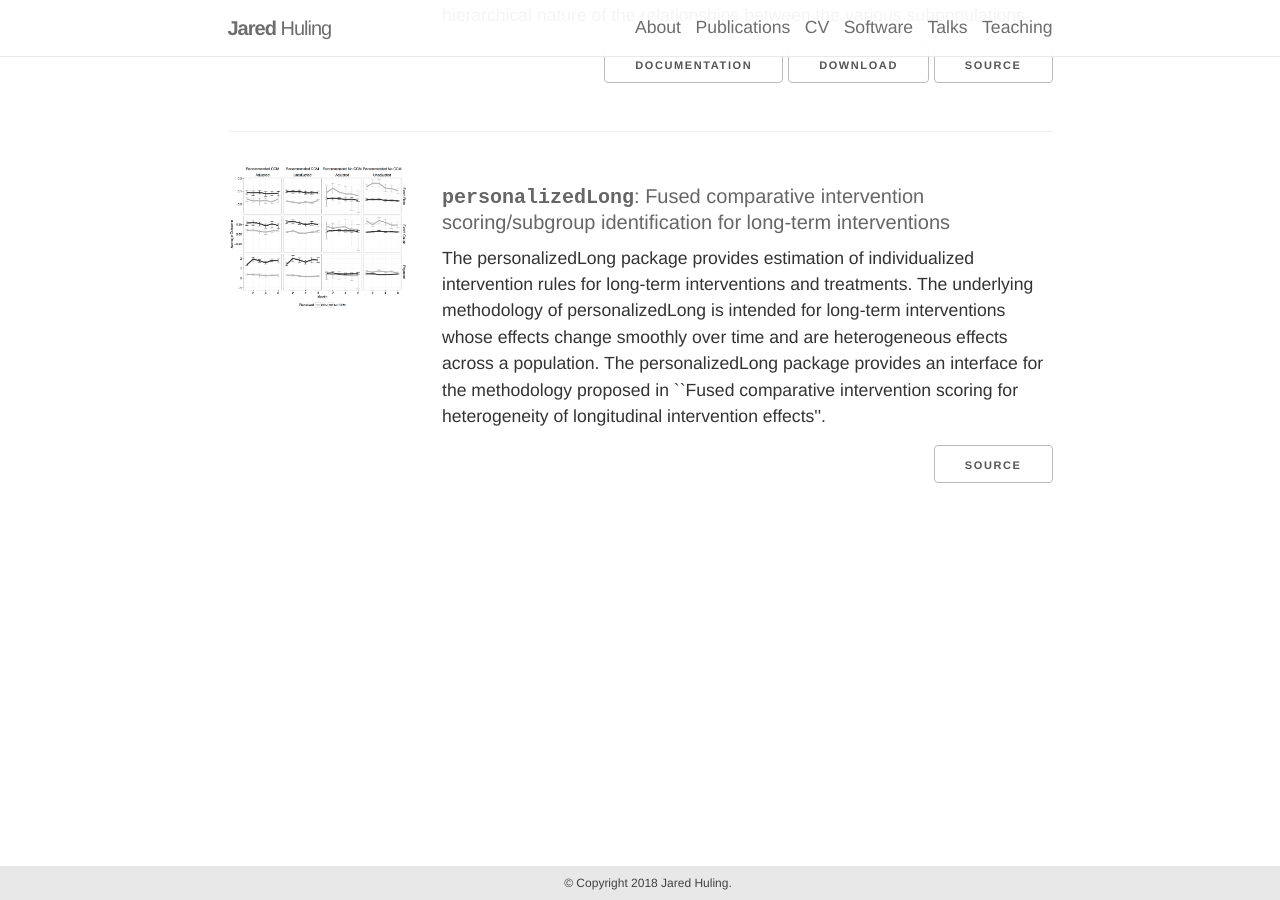
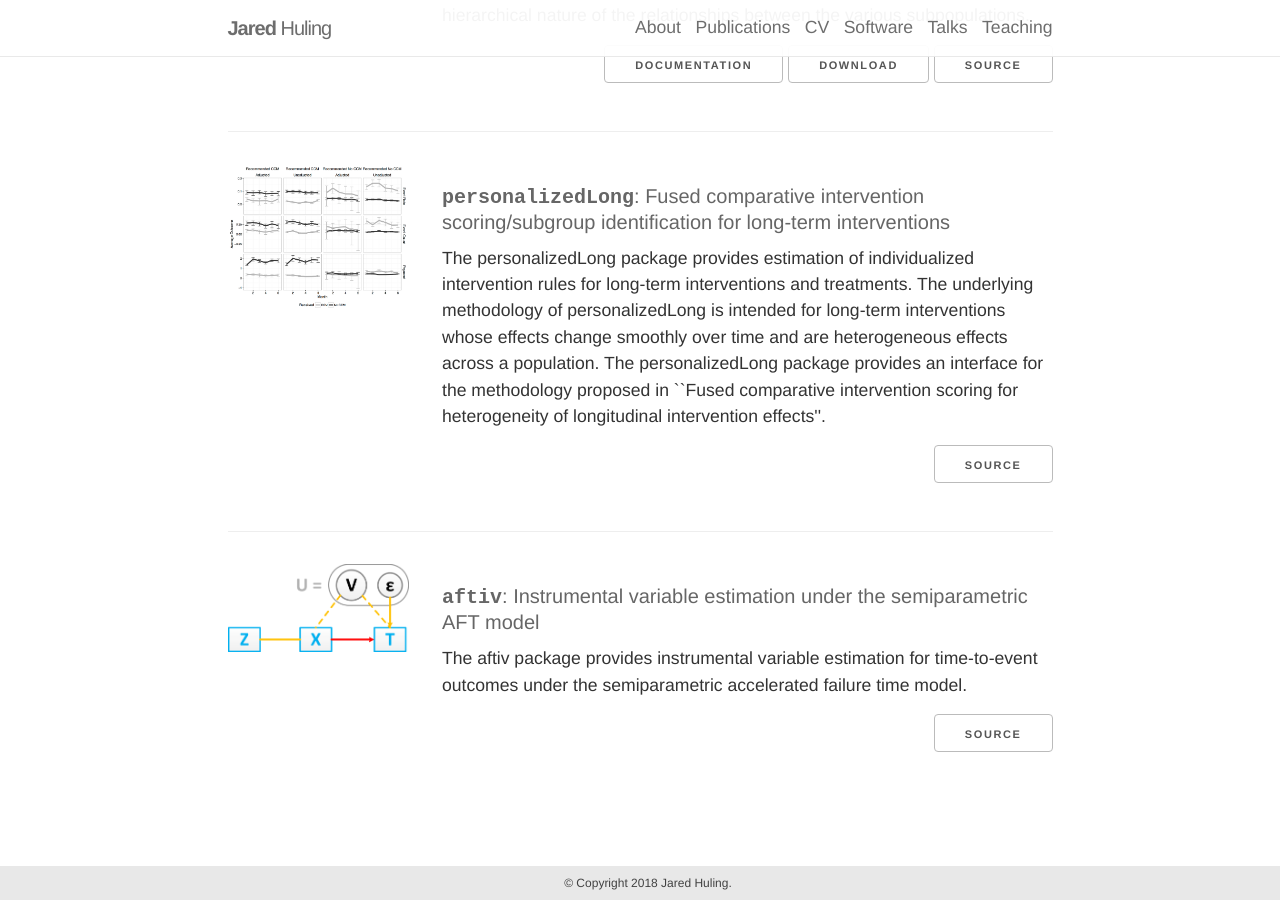
Before and after one commit to jaredhuling/jaredhuling.github.io, a Jekyll site: the page built from _pages/software.md, in a window 1280 px wide and 900 px high, scrolled down 1389 px. Built offline with Jekyll 4.4.1, drawn with Linux system fonts in a browser that asks for light colours; nearby versions of some CDN libraries.

Commit message:
software

```diff
--- a/_pages/software.md
+++ b/_pages/software.md
@@ -126,3 +126,30 @@ permalink: /software/
     </div>
 
   </div>
+
+
+<div class="docs-section">
+
+    <div class="row">
+
+      <div class="three columns">
+        <img src="/images/talks/iv_assumptions.png" width="100%" alt="AFT-IV" />
+      </div>
+
+      <div class="nine columns">
+
+        <h4><b style="font-family:monospace">aftiv</b>: Instrumental variable estimation under the semiparametric AFT model
+</h4>
+
+        <p>
+          The aftiv package provides instrumental variable estimation for time-to-event outcomes under the semiparametric accelerated failure time model.
+        </p>
+
+        <p align="right">
+          <a href="https://github.com/jaredhuling/aftiv" class="button">Source</a>
+        </p>
+
+      </div>
+    </div>
+
+  </div>
```
Also changed, not shown: _pages/talks.md (+1 -1 lines).
